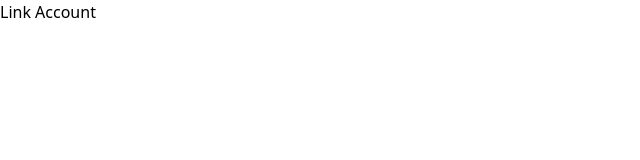
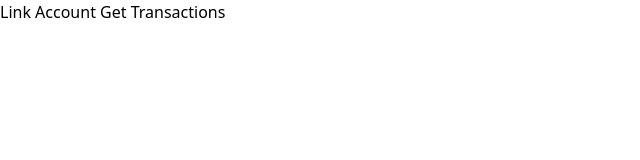
Before and after one commit to Pandoks/profile, a SvelteKit app in the folder apps/web-client/: page / in a window 1280 px wide. Shown: the top 160 px of the page, without its empty margins (0-640 px from the left). Built offline with nearby package versions, Linux system fonts and the light colour scheme; no server answers.

Commit message:
Added types for plaid transactions

```diff
--- a/apps/web-client/src/routes/+page.svelte
+++ b/apps/web-client/src/routes/+page.svelte
@@ -36,6 +36,10 @@
 		Plaid = window.Plaid;
 		plaid_login = await createLogin();
 	});
+
+	const getTransactions = () => {
+		fetch('http://localhost:3000/api/transactions');
+	};
 </script>
 
 <svelte:head>
@@ -43,3 +47,4 @@
 </svelte:head>
 
 <button on:click={plaid_login.open()}>Link Account</button>
+<button on:click={getTransactions}>Get Transactions</button>
```
Also changed, not shown: 1 other file (tests, documents, lock files or other folders).
